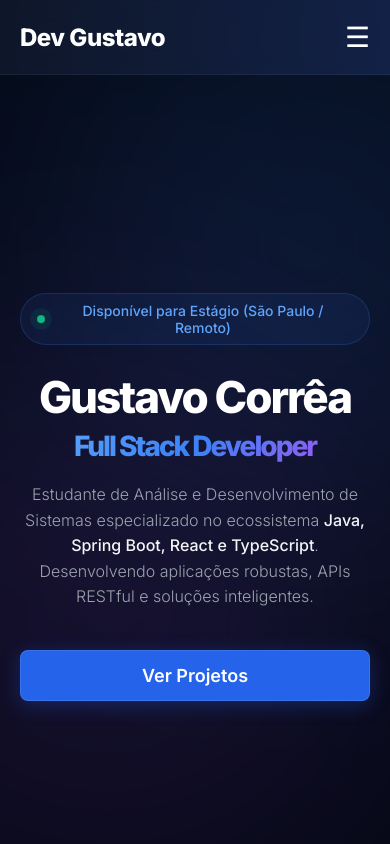
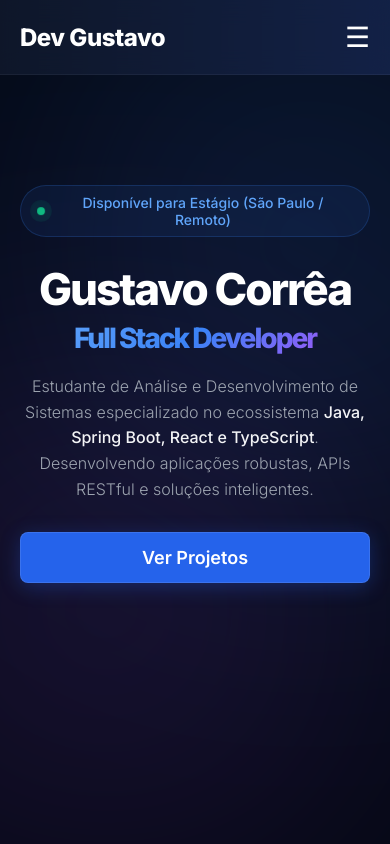
Before and after one commit to GustavoCorrea10/portfolio-website, a React (Vite) app: page / in a window 390 px wide. Shown: the top 844 px of the page. Built offline with nearby package versions, Linux system fonts and the light colour scheme.

Commit message:
jogando o alguns textos para cima

```diff
--- a/src/style/Apresentacao.css
+++ b/src/style/Apresentacao.css
@@ -157,16 +157,27 @@
   box-shadow: 0 8px 25px rgba(37, 99, 235, 0.5);
 }
 
-@media (max-width: 640px) {
+/* Ajustes para telas menores (Celulares e Tablets) */
+@media (max-width: 768px) {
+  .hero-container {
+    align-items: flex-start; /* Empurra o conteúdo para cima */
+    padding-top: 110px; /* Ajusta a distância do topo (abaixo do menu) */
+    padding-bottom: 60px;
+  }
+
   .hero-title {
     font-size: 44px;
   }
+
   .hero-subtitle {
     font-size: 28px;
   }
+
   .hero-description {
     font-size: 16px;
+    margin-bottom: 30px; /* Dá uma reduzida no espaço vazio antes do botão */
   }
+
   .btn-primary {
     width: 100%;
     text-align: center;
```
